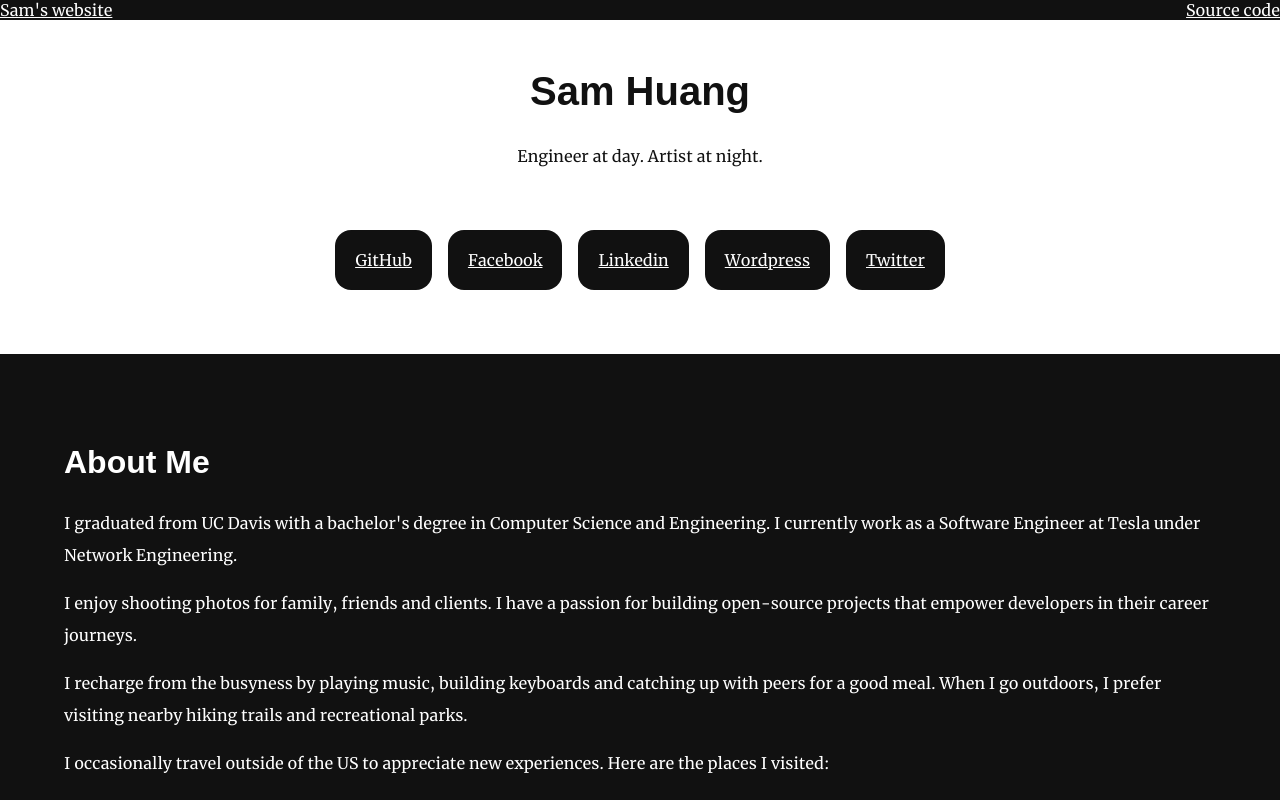
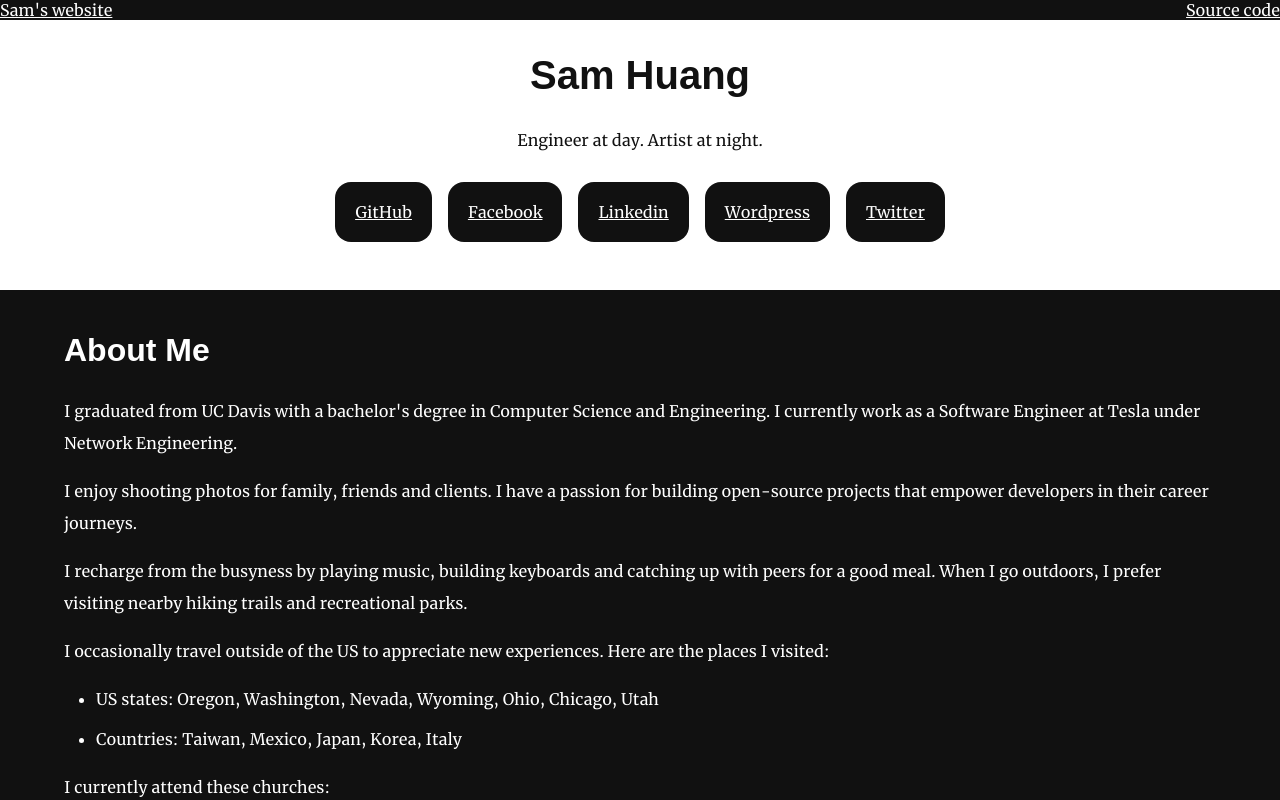
Before and after one commit to huangsam/huangsam.github.io, a SvelteKit app: page / in a window 1280 px wide. Shown: the top 800 px of the page. Built offline with nearby package versions, Linux system fonts and the light colour scheme; a web font is replaced by a local one.

Commit message:
Adjust spacing between sections

```diff
--- a/src/routes/+page.svelte
+++ b/src/routes/+page.svelte
@@ -80,7 +80,6 @@
 <style>
   section.banner {
     text-align: center;
-    padding: 1em 0;
   }
   section.banner h1 {
     font-size: 2.5rem;
@@ -102,7 +101,7 @@
     flex-wrap: wrap;
     flex-direction: row;
     justify-content: center;
-    padding: 2em 0;
+    margin: 2em 0;
   }
   a.social {
     margin-bottom: 1rem;
@@ -133,7 +132,7 @@
     }
   }
   section.about {
-    padding: 4em;
+    padding: 1em 4em;
     background-color: var(--primary-bg-color);
     color: white;
     line-height: 2;
```
